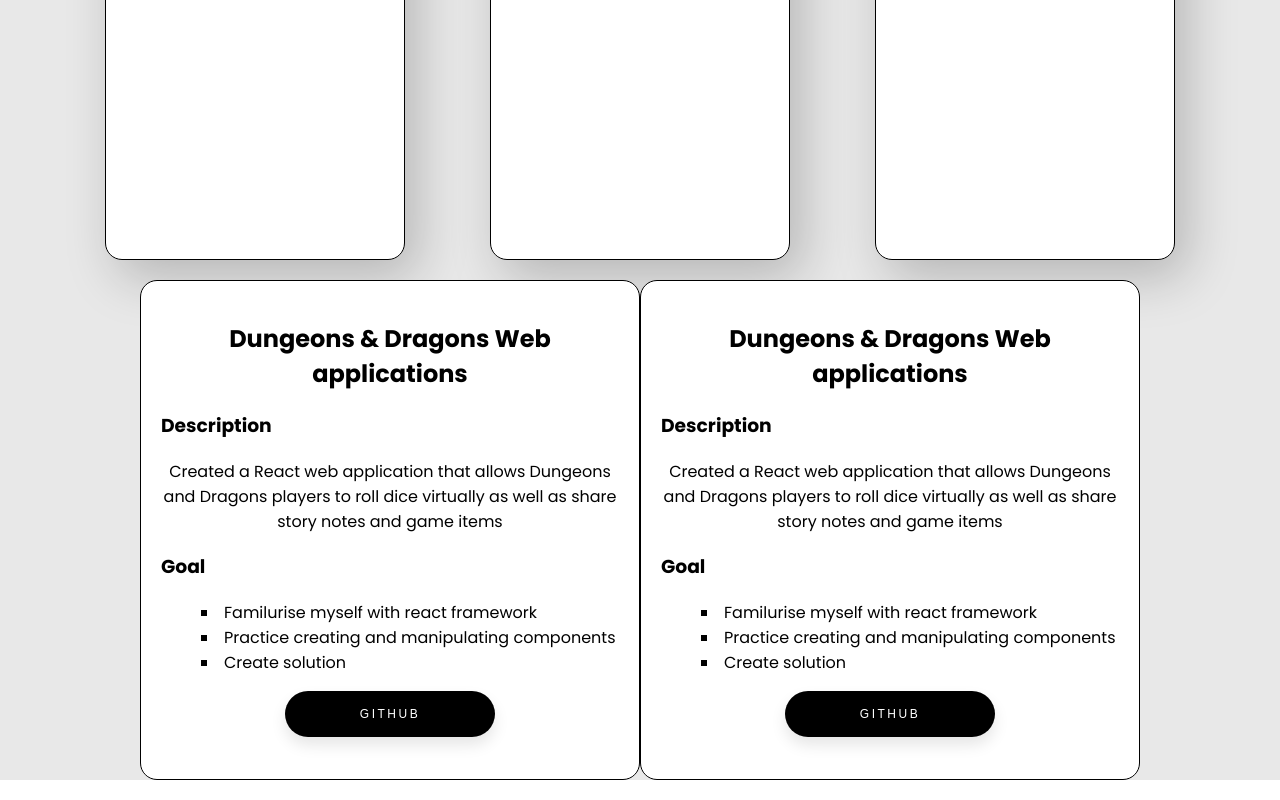
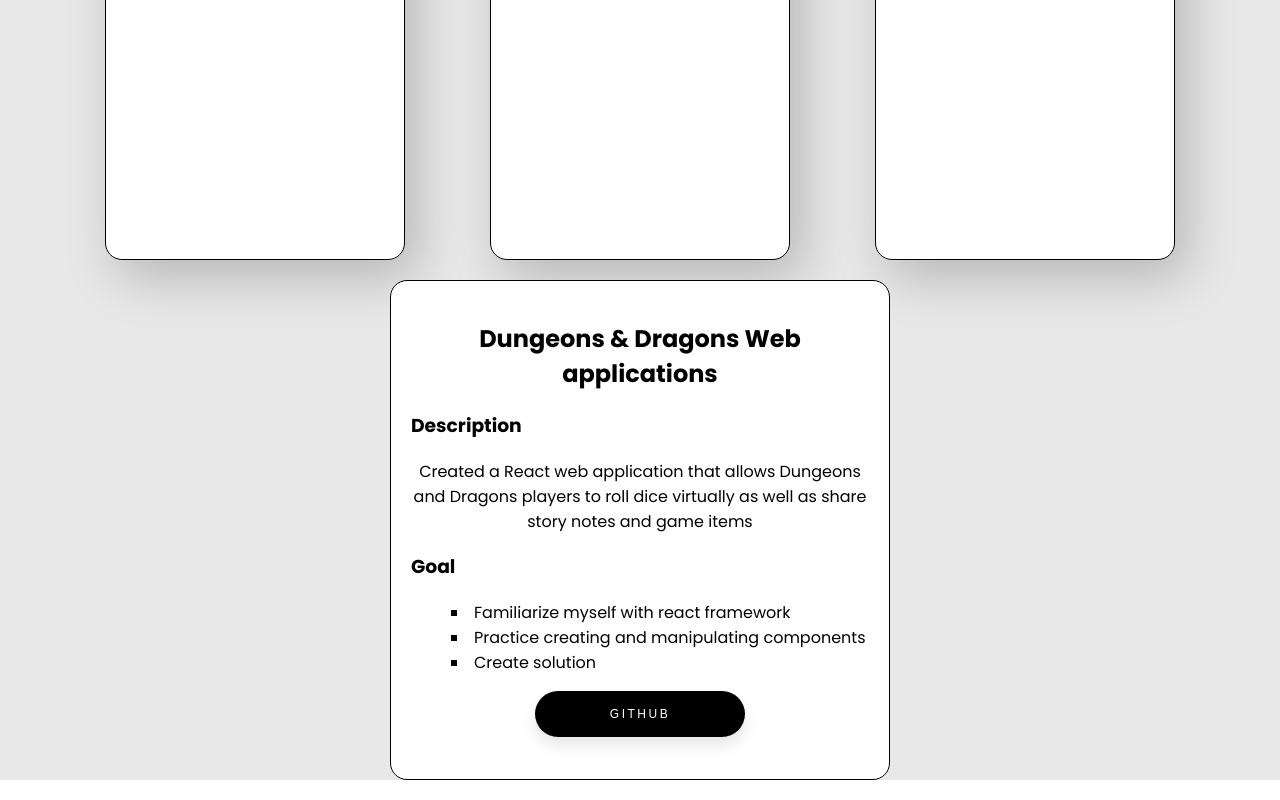
Before and after one commit to beskro2/AboutMeApp, a React (Create React App) app in the folder aboutme/: page / in a window 1280 px wide. Shown: the part 1372-2172 px from the top of the page. Built offline with nearby package versions, Linux system fonts and the light colour scheme.

Commit message:
fully created dnd project card

```diff
--- a/aboutme/src/App.js
+++ b/aboutme/src/App.js
@@ -19,6 +19,15 @@
     console.log("attempt to download:", resumeUrl);
     saveAs(resumeUrl, "Bens_Resume.pdf");
   };
+
+  const title = "Dungeons & Dragons Web applications";
+  const description =
+    "Created a React web application that allows Dungeons and Dragons players to roll dice virtually as well as share story notes and game items";
+  const test = [
+    "Familiarize myself with react framework",
+    "Practice creating and manipulating components",
+    "Create solution",
+  ];
 
   return (
     <div className="App">
@@ -202,26 +211,11 @@
           </div>
         </div>
         <div className="projectContainer">
-          <ProjectCard> </ProjectCard>
-          <div className="projectCard">
-            {/*move this to a component to call repeatedly*/}
-            <h2>Dungeons & Dragons Web applications</h2>
-            <h3>Description</h3>
-            <p>
-              Created a React web application that allows Dungeons and Dragons
-              players to roll dice virtually as well as share story notes and
-              game items
-            </p>
-            <h3>Goal</h3>
-            <ul>
-              <li>Familurise myself with react framework</li>
-              <li>Practice creating and manipulating components</li>
-              <li>Create solution</li>
-            </ul>
-            <div className="test">
-              <button className="largebtn">github</button>
-            </div>
-          </div>
+          <ProjectCard
+            title={title}
+            description={description}
+            goal={test}
+          ></ProjectCard>
         </div>
       </div>
     </div>
--- a/aboutme/src/ProjectCard.js
+++ b/aboutme/src/ProjectCard.js
@@ -1,20 +1,21 @@
 import "./ProjectCard.css";
-function ProjectCard() {
+import React from "react";
+
+function ProjectCard({ title, description, goal }) {
   return (
     <div className="projectCard">
       {/*move this to a component to call repeatedly*/}
-      <h2>Dungeons & Dragons Web applications</h2>
+      <h2>{title}</h2>
       <h3>Description</h3>
-      <p>
-        Created a React web application that allows Dungeons and Dragons players
-        to roll dice virtually as well as share story notes and game items
-      </p>
+      <p>{description}</p>
       <h3>Goal</h3>
+
       <ul>
-        <li>Familurise myself with react framework</li>
-        <li>Practice creating and manipulating components</li>
-        <li>Create solution</li>
+        {goal.map((item, index) => (
+          <li key={index}>{item}</li>
+        ))}
       </ul>
+
       <div className="test">
         <button className="largebtn">github</button>
       </div>
```
